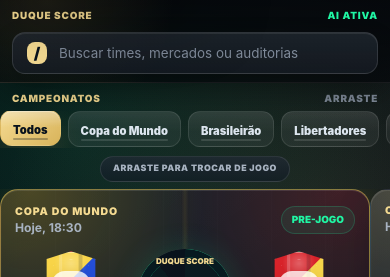
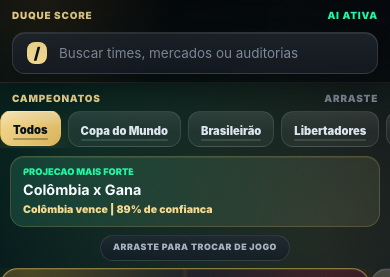
Before and after one commit to duqueroleta/DuqueSports-Codex, a React (Vite) app: page / in a window 390 px wide. Shown: the top 277 px of the page. Built offline with nearby package versions, Linux system fonts and the light colour scheme; no server answers.

Commit message:
feat(home): highlight strongest projection

```diff
--- a/src/components/home/HomeDecisionFeed.jsx
+++ b/src/components/home/HomeDecisionFeed.jsx
@@ -1,4 +1,5 @@
 import { useEffect, useMemo, useRef, useState } from 'react';
+import { Link } from 'react-router-dom';
 import CompetitionRail, { ALL_COMPETITIONS } from '../competitions/CompetitionRail.jsx';
 import ErrorState from '../error/ErrorState.jsx';
 import HomeMatchDecisionCard from './HomeMatchDecisionCard.jsx';
@@ -25,6 +26,7 @@
   ), [activeCompetition, matches, searchTerm]);
 
   const averageConfidence = calculateAverageMatchConfidence(filteredMatches);
+  const strongestMatch = filteredMatches[0] ?? null;
   const hasPreviousMatch = activeIndex > 0;
   const hasNextMatch = activeIndex < filteredMatches.length - 1;
 
@@ -84,6 +86,14 @@
       </header>
 
       <CompetitionRail activeCompetition={activeCompetition} onSelect={setActiveCompetition} />
+
+      {!isLoading && !error && strongestMatch ? (
+        <Link className="home-strongest-projection" to={`/jogos/${strongestMatch.id}`}>
+          <span>Projecao mais forte</span>
+          <strong>{strongestMatch.home} x {strongestMatch.away}</strong>
+          <small>{strongestMatch.signal} | {formatMatchConfidence(strongestMatch.confidence)} de confianca</small>
+        </Link>
+      ) : null}
 
       <div className="home-decision-carousel-shell">
         {filteredMatches.length > 1 ? (
--- a/src/styles/home-decision-feed.css
+++ b/src/styles/home-decision-feed.css
@@ -80,6 +80,53 @@
   color: var(--color-neon);
   font-size: 1.42rem;
   line-height: 1;
+}
+
+.home-strongest-projection {
+  display: grid;
+  grid-template-columns: auto minmax(0, 1fr) auto;
+  gap: 12px;
+  align-items: center;
+  min-height: 54px;
+  padding: 11px 14px;
+  border: 1px solid rgba(217, 180, 91, 0.22);
+  border-radius: 16px;
+  color: inherit;
+  background:
+    linear-gradient(90deg, rgba(32, 246, 164, 0.1), rgba(217, 180, 91, 0.075)),
+    rgba(255, 255, 255, 0.04);
+  box-shadow: inset 0 1px 0 rgba(255, 255, 255, 0.08);
+  text-decoration: none;
+}
+
+.home-strongest-projection span,
+.home-strongest-projection strong,
+.home-strongest-projection small {
+  overflow: hidden;
+  text-overflow: ellipsis;
+  white-space: nowrap;
+}
+
+.home-strongest-projection span {
+  padding: 7px 9px;
+  border-radius: 999px;
+  color: #07111c;
+  background: linear-gradient(135deg, var(--color-gold-soft), var(--color-neon));
+  font-size: 0.62rem;
+  font-weight: 1000;
+  text-transform: uppercase;
+}
+
+.home-strongest-projection strong {
+  color: var(--color-white);
+  font-size: 0.98rem;
+}
+
+.home-strongest-projection small {
+  justify-self: end;
+  color: var(--color-gold-soft);
+  font-size: 0.72rem;
+  font-weight: 950;
 }
 
 .home-decision-carousel-shell {
@@ -271,6 +318,33 @@
     display: none;
   }
 
+  .home-strongest-projection {
+    grid-template-columns: minmax(0, 1fr);
+    gap: 4px;
+    min-height: 0;
+    margin: 0 10px;
+    padding: 10px 12px;
+    border-radius: 14px;
+  }
+
+  .home-strongest-projection span {
+    width: fit-content;
+    padding: 0;
+    color: var(--color-neon);
+    background: transparent;
+    font-size: 0.58rem;
+  }
+
+  .home-strongest-projection strong {
+    font-size: 0.9rem;
+  }
+
+  .home-strongest-projection small {
+    justify-self: start;
+    max-width: 100%;
+    font-size: 0.66rem;
+  }
+
   .home-decision-carousel-shell {
     gap: 7px;
   }
```
